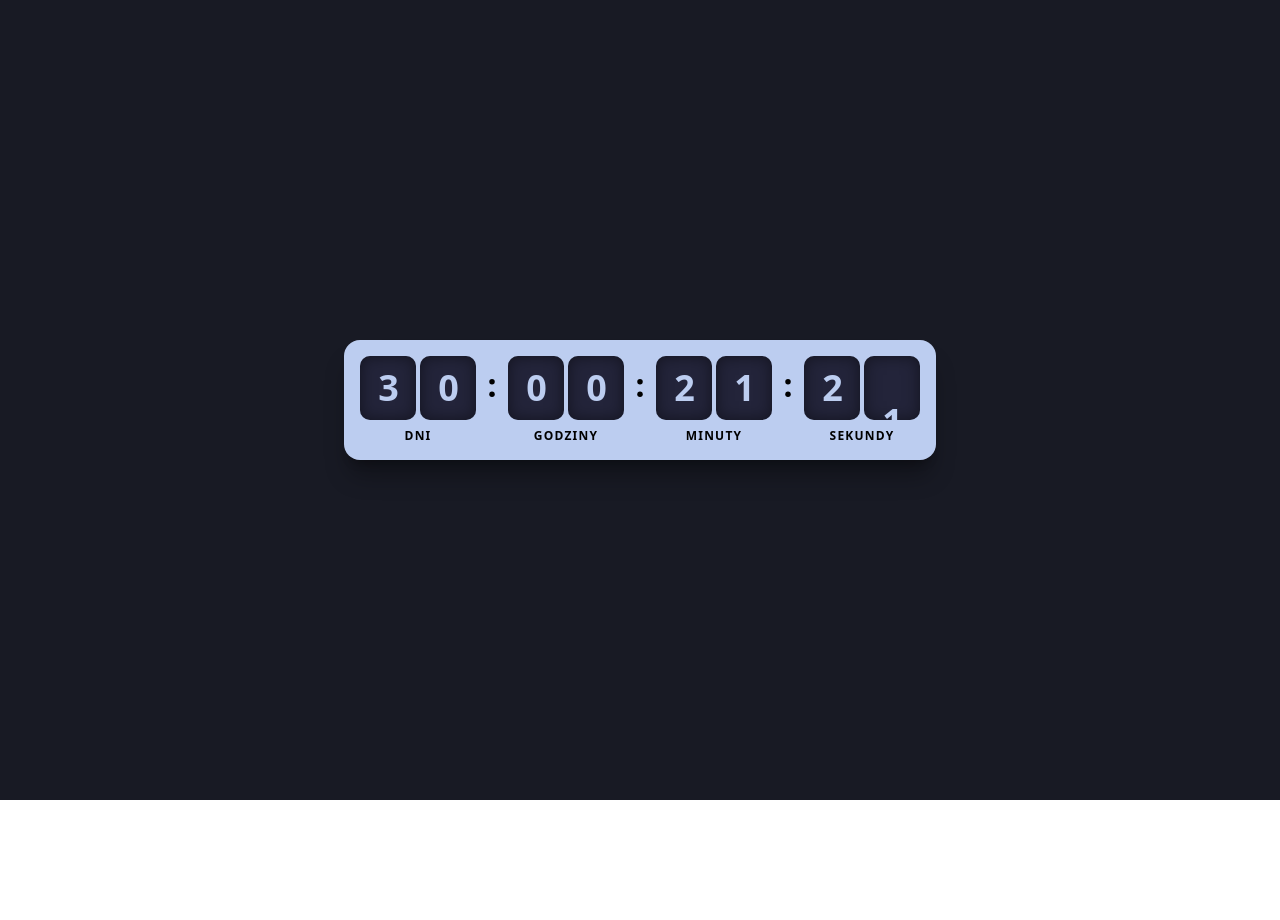
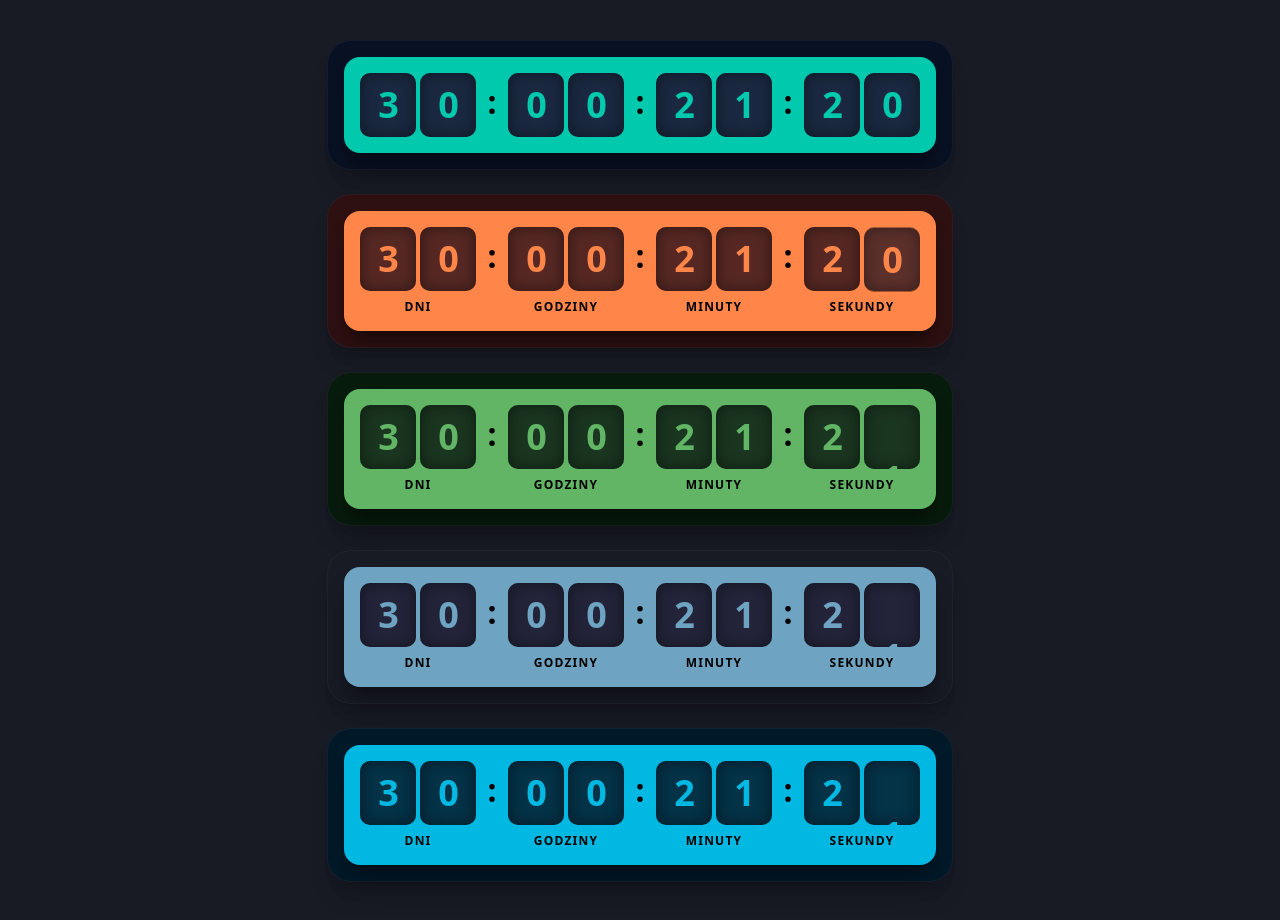
Before and after one commit to Kuba-Walczak/countdown-component, a React (Vite) app: page / in a window 1280 px wide. Before the commit the page ends 800 px from the top, so only its background shows below. Built offline with nearby package versions, Linux system fonts and the light colour scheme.

Commit message:
feat: normalized props so 1 is always the default value

```diff
--- a/src/App.tsx
+++ b/src/App.tsx
@@ -1,9 +1,23 @@
 import Countdown from "./components/Countdown";
+
+const themes = ["theme-aurora", "theme-sunset", "theme-forest", "theme-night", "theme-ocean"];
 
 export default function App() {
   return (
-    <main className="relative bg-background min-h-screen flex items-center justify-center">
-      <Countdown targetDate="2026-05-15T20:00:00Z" slideIntensity={100} slideDuration={0.5} flashIntensity={0.5} showText={true}/>
+    <main className="relative bg-background min-h-screen py-10 px-4">
+      <div className="mx-auto flex w-fit flex-col items-center gap-6">
+        {themes.map((themeName, index) => (
+          <section key={themeName} className={`${themeName} rounded-3xl border border-border/40 bg-background p-4 shadow-xl`}>
+            <Countdown
+              targetDate="2026-05-15T20:00:00Z"
+              slideIntensity={index * 0.5}
+              slideDuration={index * 0.5}
+              flashIntensity={index * 0.5}
+              showText={index !== 0}
+            />
+          </section>
+        ))}
+      </div>
     </main>
   );
 }
--- a/src/components/Countdown.tsx
+++ b/src/components/Countdown.tsx
@@ -100,20 +100,23 @@ interface CountdownProps {
   onFinish?: () => void
   slideIntensity?: number
   slideDuration?: number
+  flashIntensity?: number
   showText?: boolean
-  flashIntensity?: number
 }
 
 export default function Countdown({
   targetDate,
   onFinish,
-  slideIntensity = 125,
-  slideDuration = 0.5,
+  slideIntensity = 1,
+  slideDuration = 1,
+  flashIntensity = 1,
   showText = true,
-  flashIntensity = 0.5,
 }: CountdownProps) {
-  const safeSlideStrength = Math.min(slideIntensity, 500)
-  const safeSlideDuration = Math.min(slideDuration, 0.5)
+  const normalizedSlideDuration = Math.max(0, Math.min(slideDuration, 1))
+
+  const safeSlideStrength = slideIntensity * 125
+  const safeSlideDuration = normalizedSlideDuration * 0.5
+  const safeFlashIntensity = flashIntensity * 0.25
   const { days, hours, minutes, seconds, isFinished } = useCountdown(targetDate)
 
   useEffect(() => {
@@ -132,13 +135,13 @@ export default function Countdown({
 
   return (
     <div className="flex items-start gap-2 rounded-2xl bg-accent p-4 shadow-xl shadow-black/30">
-      <SegmentGroup value={days} unit="dni" slideIntensity={safeSlideStrength} flashIntensity={flashIntensity} showText={showText} slideDuration={safeSlideDuration} />
+      <SegmentGroup value={days} unit="dni" slideIntensity={safeSlideStrength} flashIntensity={safeFlashIntensity} showText={showText} slideDuration={safeSlideDuration} />
       <Separator />
-      <SegmentGroup value={hours} unit="godziny" slideIntensity={safeSlideStrength} flashIntensity={flashIntensity} showText={showText} slideDuration={safeSlideDuration} />
+      <SegmentGroup value={hours} unit="godziny" slideIntensity={safeSlideStrength} flashIntensity={safeFlashIntensity} showText={showText} slideDuration={safeSlideDuration} />
       <Separator />
-      <SegmentGroup value={minutes} unit="minuty" slideIntensity={safeSlideStrength} flashIntensity={flashIntensity} showText={showText} slideDuration={safeSlideDuration} />
+      <SegmentGroup value={minutes} unit="minuty" slideIntensity={safeSlideStrength} flashIntensity={safeFlashIntensity} showText={showText} slideDuration={safeSlideDuration} />
       <Separator />
-      <SegmentGroup value={seconds} unit="sekundy" slideIntensity={safeSlideStrength} flashIntensity={flashIntensity} showText={showText} slideDuration={safeSlideDuration} />
+      <SegmentGroup value={seconds} unit="sekundy" slideIntensity={safeSlideStrength} flashIntensity={safeFlashIntensity} showText={showText} slideDuration={safeSlideDuration} />
     </div>
   )
 }
```
